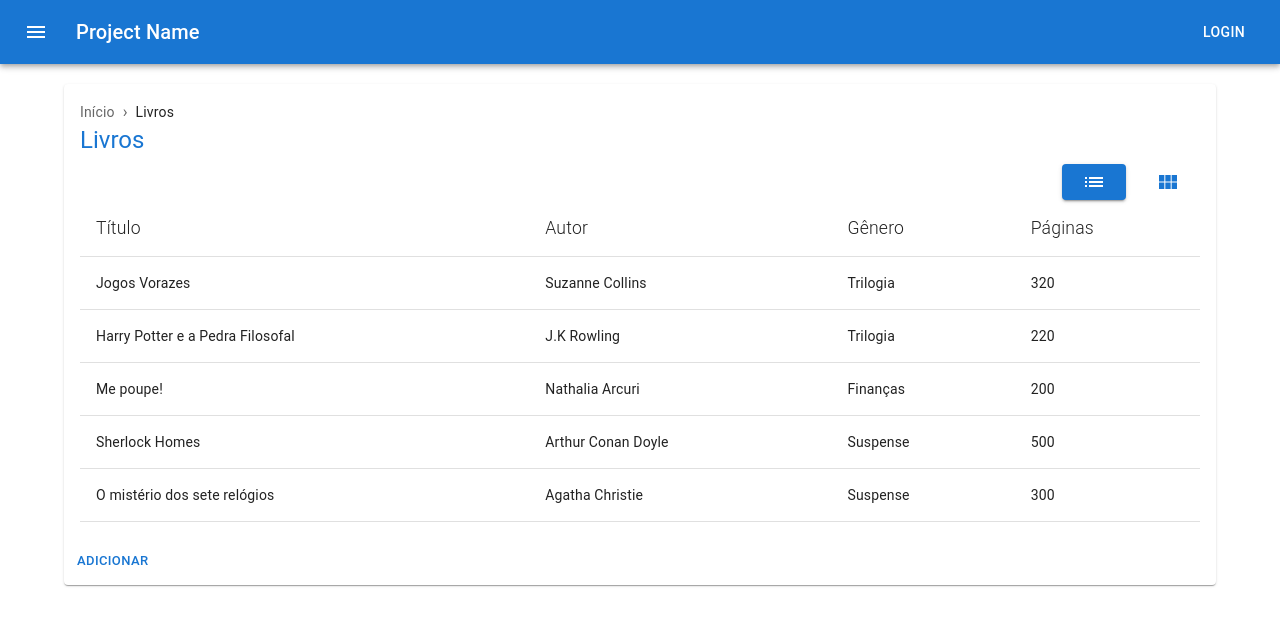
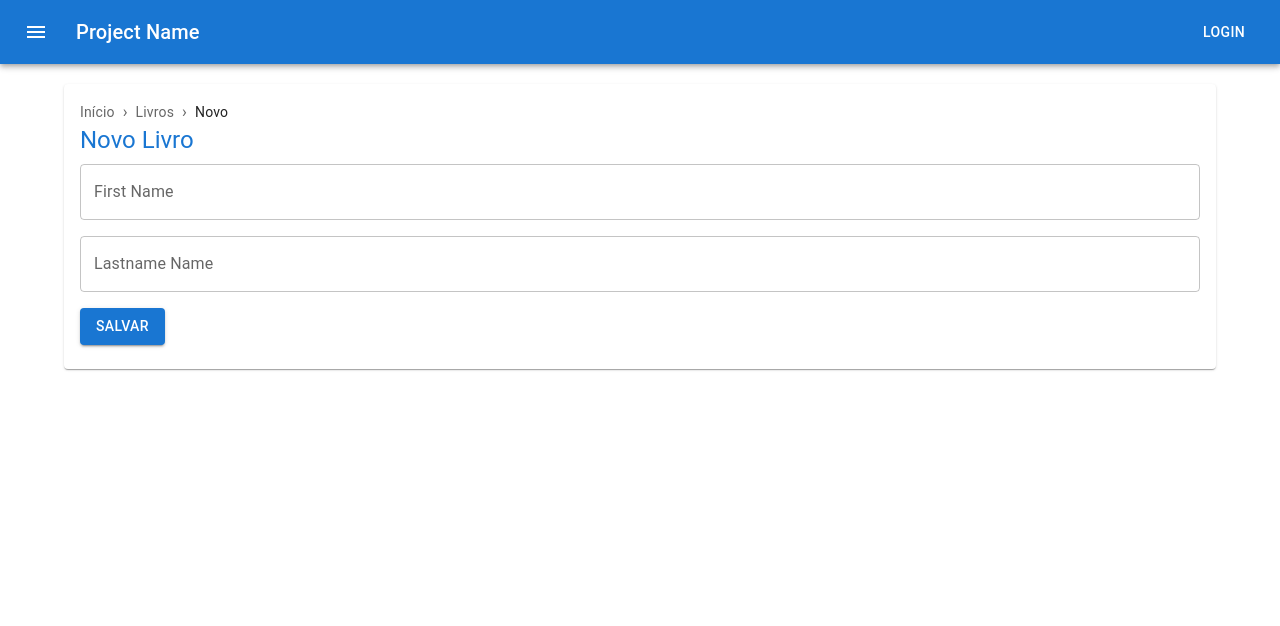
Before and after one commit to pessolatohenrique/template-generator, a React (Create React App) app in the folder templates/react-material-ui/: page /autores/novo in a window 1280 px wide. Shown: the top 626 px of the page. Built offline with nearby package versions, Linux system fonts and the light colour scheme.

Commit message:
react-material-ui: inicializacao de formulario com react-hooks-form

```diff
--- a/templates/react-material-ui/package.json
+++ b/templates/react-material-ui/package.json
@@ -13,6 +13,7 @@
     "@testing-library/user-event": "^12.1.10",
     "react": "^17.0.2",
     "react-dom": "^17.0.2",
+    "react-hook-form": "^7.17.4",
     "react-router-dom": "^5.3.0",
     "react-scripts": "4.0.3",
     "web-vitals": "^1.0.1"
--- a/templates/react-material-ui/src/App.js
+++ b/templates/react-material-ui/src/App.js
@@ -12,11 +12,11 @@ function App() {
       <AppBarWrapper />
 
       <Switch>
-        <Route path="/autores">
+        <Route exact path="/autores">
           <ExampleList />
         </Route>
 
-        <Route exact path="/livros">
+        <Route exact path="/autores/novo">
           <ExampleForm />
         </Route>
 
--- a/templates/react-material-ui/src/views/register/ExampleForm.js
+++ b/templates/react-material-ui/src/views/register/ExampleForm.js
@@ -1,5 +1,84 @@
+import React from "react";
+import {
+  Container,
+  Card,
+  CardContent,
+  Typography,
+  Grid,
+  TextField,
+  Button,
+} from "@mui/material";
+import { useForm } from "react-hook-form";
+
+import { THEME_COLOR } from "../../constants/default_settings";
+import BreadcrumbsWrapper from "../../components/BreadcrumbsWrapper";
+
 function ExampleForm() {
-  return <h1>ExampleForm</h1>;
+  const {
+    register,
+    handleSubmit,
+    formState: { errors },
+  } = useForm();
+  const onSubmit = (data) => console.log(data);
+
+  return (
+    <>
+      <Container fixed>
+        <br />
+        <Card>
+          <CardContent>
+            <BreadcrumbsWrapper
+              parentLink={{ link: "/livros", label: "Livros" }}
+              childrenLabel="Novo"
+            />
+            <Typography
+              gutterBottom
+              variant="h5"
+              component="h1"
+              color={THEME_COLOR}
+            >
+              Novo Livro
+            </Typography>
+            <form onSubmit={handleSubmit(onSubmit)}>
+              <Grid container direction={"column"} spacing={2}>
+                <Grid item>
+                  <TextField
+                    fullWidth
+                    id="firstName"
+                    label="First Name"
+                    error={Boolean(errors.firstName)}
+                    helperText={
+                      errors.firstName && "Campo de preenchimento obrigatório"
+                    }
+                    {...register("firstName", {
+                      required: true,
+                      maxLength: 20,
+                    })}
+                  />
+                </Grid>
+                <Grid item>
+                  <TextField
+                    fullWidth
+                    id="lastName"
+                    label="Lastname Name"
+                    error={Boolean(errors.lastName)}
+                    helperText={
+                      errors.lastName && "Campo de preenchimento obrigatório"
+                    }
+                    {...register("lastName", { required: true, maxLength: 20 })}
+                  />
+                </Grid>
+                <Grid item>
+                  <Button variant="contained" type="submit">
+                    Salvar
+                  </Button>
+                </Grid>
+              </Grid>
+            </form>
+          </CardContent>
+        </Card>
+      </Container>
+    </>
+  );
 }
-
 export default ExampleForm;
--- a/templates/react-material-ui/src/views/register/ExampleList.js
+++ b/templates/react-material-ui/src/views/register/ExampleList.js
@@ -143,7 +143,9 @@ function ExampleList() {
             )}
           </CardContent>
           <CardActions>
-            <Button size="small">Adicionar</Button>
+            <Button size="small" href="/autores/novo">
+              Adicionar
+            </Button>
           </CardActions>
         </Card>
       </Container>
```
Also changed, not shown: 1 other file (tests, documents, lock files or other folders).
